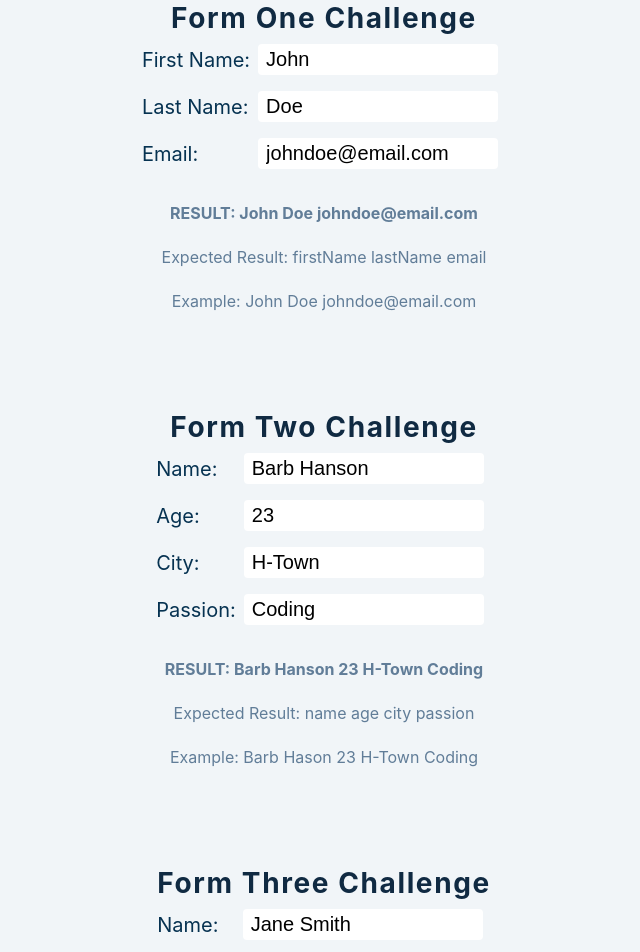
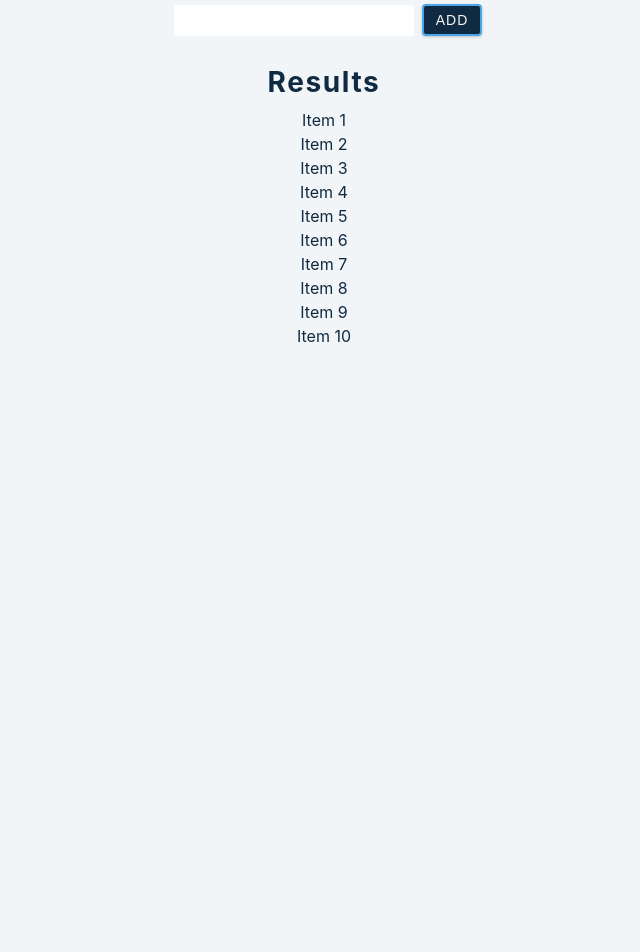
Before and after one commit to React-HTX/mini-hacks, a React (Create React App) app in the folder challenges/: page /four in a window 1280 px wide. Shown: the part 400-1352 px from the top of the page, without its empty margins (316-956 px from the left). After the commit the page ends 800 px from the top, so only its background shows below. Built offline with nearby package versions, Linux system fonts and the light colour scheme.

Commit message:
adds page 4 logic

```diff
--- a/challenges/src/components/Four.jsx
+++ b/challenges/src/components/Four.jsx
@@ -1,151 +1,64 @@
 import React, { useState } from 'react';
 
-const Three = () => {
-  // Form One useState
-  const [formOne, setFormOne] = useState({
-    firstName: 'John',
-    lastName: 'Doe',
-    email: 'johndoe@email.com',
-  });
-  // Form Two useState
-  const [formTwo, setFormTwo] = useState({
-    name: 'Barb Hanson',
-    details: {
-      age: 23,
-      city: 'H-Town',
-      passion: 'Coding',
-    },
-  });
-  // Form Three useState
-  const [formThree, setFormThree] = useState({
-    person: 'Jane Smith',
-  });
-
-  // Form Two Change Handlers
-  function handleNameChange(e) {
-    setFormTwo({ name: e.target.value });
+function initializeTodos() {
+  const todos = [];
+  for (let i = 0; i < 10; i++) {
+    todos.push({
+      id: i,
+      text: 'Item ' + (i + 1),
+    });
   }
 
-  function handleAgeChange(e) {
-    setFormTwo({ details: { age: e.target.value } });
-  }
+  console.log('todos', todos);
+  return todos;
+}
 
-  function handleCityChange(e) {
-    setFormTwo({ details: { city: e.target.value } });
-  }
-
-  function handlePassionChange(e) {
-    setFormTwo({ details: { passion: e.target.value } });
-  }
-
-  // Form Three Change Handler
-  function handlePersonChange(e) {
-    formThree.person = e.target.value;
-    setFormThree({ formThree });
-  }
+const Four = () => {
+  const [todos, setTodos] = useState(initializeTodos());
+  const [text, setText] = useState('');
 
   return (
     <main>
       <div className="section">
         <div className="section-center">
-          <h2>Update the Objects</h2>
+          <h2>Initialize the Todo List</h2>
           <p>
-            Update the input fields below. As you update, all results should
-            remain visible and the only change should be the input field you are
-            updating. Is the result what you expected?
+            Open your console, then enter a new item on the todo list. The todo
+            list should only log once for every completed entry. Is the result
+            what you expected?
             <br />
             Correct the logic in your code.
           </p>
         </div>
 
-        {/* Form One JSX */}
         <div className="section-center">
           <div className="form-container">
-            <h3>Form One Challenge</h3>
             <div className="form-input">
-              <label>First Name:</label>
-              <input
-                value={formOne.firstName}
-                onChange={(e) =>
-                  setFormOne({ ...formOne, firstName: e.target.value })
-                }
-              />
-            </div>
-            <div className="form-input">
-              <label>Last Name:</label>
-              <input
-                value={formOne.lastName}
-                onChange={(e) =>
-                  setFormOne({ ...formOne, lastName: e.target.value })
-                }
-              />
-            </div>
-            <div className="form-input">
-              <label>Email:</label>
-              <input
-                value={formOne.email}
-                onChange={(e) =>
-                  setFormOne({ ...formOne, email: e.target.value })
-                }
-              />
+              <input value={text} onChange={(e) => setText(e.target.value)} />
+              <button
+                onClick={() => {
+                  setText('');
+                  setTodos([
+                    {
+                      id: todos.length,
+                      text: text,
+                    },
+                    ...todos,
+                  ]);
+                }}
+                className="btn"
+              >
+                Add
+              </button>
             </div>
           </div>
-          <div>
-            <p className="bold">
-              RESULT: {formOne.firstName} {formOne.lastName} {formOne.email}
-            </p>
-            <p>Expected Result: firstName lastName email</p>
-            <p>Example: John Doe johndoe@email.com</p>
-          </div>
-        </div>
-
-        {/* Form Two JSX */}
-        <div className="section-center">
-          <div className="form-container">
-            <h3>Form Two Challenge</h3>
-            <div className="form-input">
-              <label>Name:</label>
-              <input value={formTwo.name} onChange={handleNameChange} />
-            </div>
-            <div className="form-input">
-              <label>Age:</label>
-              <input value={formTwo.details.age} onChange={handleAgeChange} />
-            </div>
-            <div className="form-input">
-              <label>City:</label>
-              <input value={formTwo.details.city} onChange={handleCityChange} />
-            </div>
-            <div className="form-input">
-              <label>Passion:</label>
-              <input
-                value={formTwo.details.passion}
-                onChange={handlePassionChange}
-              />
-            </div>
-          </div>
-          <div>
-            <p className="bold">
-              RESULT: {formTwo.name} {formTwo.details.age}{' '}
-              {formTwo.details.city} {formTwo.details.passion}
-            </p>
-            <p>Expected Result: name age city passion</p>
-            <p>Example: Barb Hason 23 H-Town Coding</p>
-          </div>
-        </div>
-
-        {/* Form Three JSX */}
-        <div className="section-center">
-          <div className="form-container">
-            <h3>Form Three Challenge</h3>
-            <div className="form-input">
-              <label>Name:</label>
-              <input value={formThree.person} onChange={handlePersonChange} />
-            </div>
-          </div>
-          <div>
-            <p className="bold">RESULT: {formThree.person}</p>
-            <p>Expected Result: name</p>
-            <p>Example: Jane Smith</p>
+          <div className="result">
+            <h3>Results</h3>
+            <ul>
+              {todos.map((todo) => (
+                <li key={todo.id}>{todo.text}</li>
+              ))}
+            </ul>
           </div>
         </div>
       </div>
@@ -153,4 +66,4 @@ const Three = () => {
   );
 };
 
-export default Three;
+export default Four;
```
